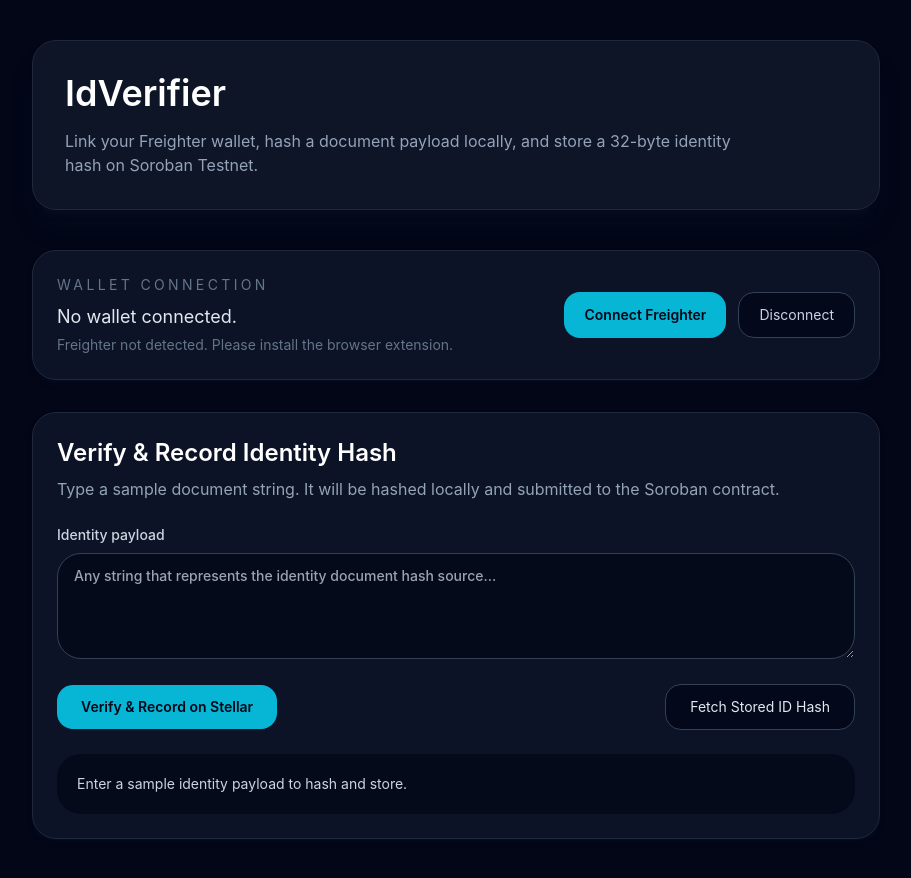
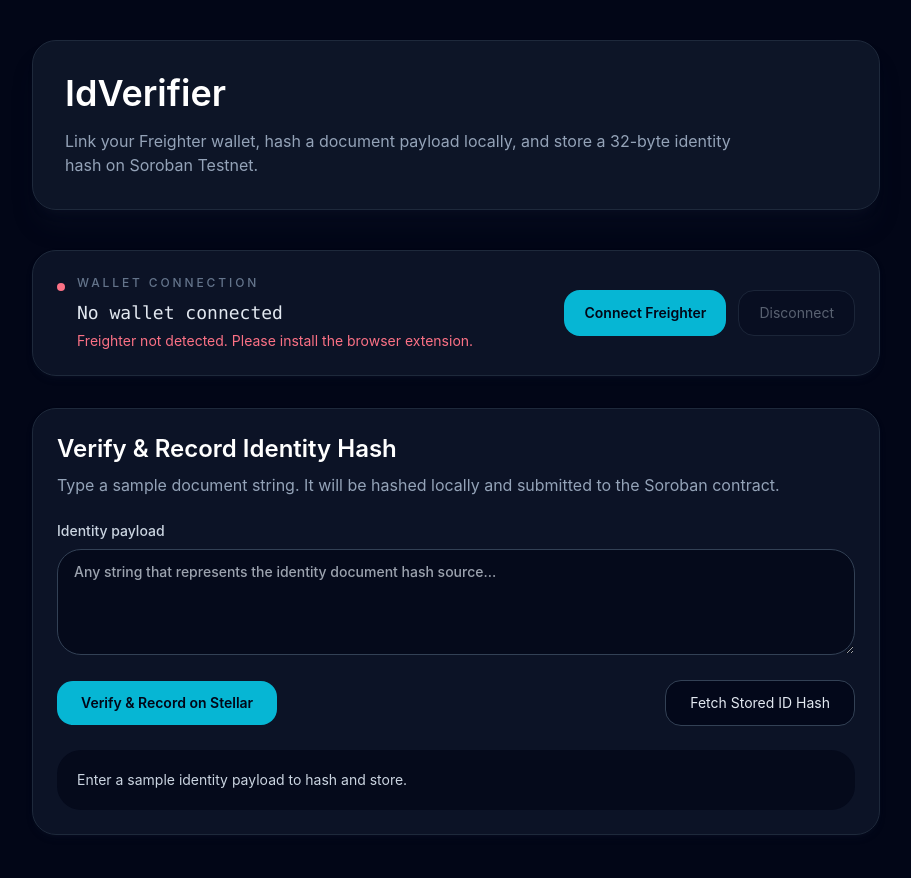
Before and after one commit to emteebug12-jpg/Soroban-IdVerify-It, a Next.js app: page / in a window 1280 px wide. Shown: the whole page, without its empty margins (184-1095 px from the left). Built offline with nearby package versions, Linux system fonts and the light colour scheme; no server answers; what @stellar/stellar-sdk would draw is missing.

Commit message:
feat(wallet): show truncated address, copy button and reconnect state
Wires tone/spinner into handleConnect and handleDisconnect, displays
the address truncated with a copy button and status dot, and disables
Connect/Disconnect appropriately based on connection state.

```diff
--- a/app/components/WalletButton.tsx
+++ b/app/components/WalletButton.tsx
@@ -71,43 +71,64 @@
   }, [setPublicKey]);
 
   const handleConnect = async () => {
+    setIsConnecting(true);
+    setTone("info");
     setStatus("Connecting to Freighter...");
     try {
       const key = await connectFreighter();
       setPublicKey(key);
+      setTone("success");
       setStatus("Connected to Freighter.");
     } catch (error) {
       console.error(error);
+      setTone("error");
       setStatus(error instanceof Error ? error.message : String(error));
+    } finally {
+      setIsConnecting(false);
     }
   };
 
   const handleDisconnect = () => {
     setPublicKey("");
+    setTone("info");
     setStatus("Disconnected from Freighter.");
   };
 
   return (
     <section className="mb-8 rounded-3xl border border-slate-800 bg-slate-900/80 p-6 shadow-md shadow-slate-900/30">
       <div className="flex flex-col gap-4 sm:flex-row sm:items-center sm:justify-between">
-        <div>
-          <p className="text-sm uppercase tracking-[0.24em] text-slate-500">Wallet Connection</p>
-          <p className="mt-2 text-lg text-slate-200">{publicKey || "No wallet connected."}</p>
-          <p className="mt-1 text-sm text-slate-500">{status}</p>
+        <div className="flex items-start gap-3">
+          <span className={`mt-2 h-2 w-2 shrink-0 rounded-full ${DOT_CLASSES[tone]}`} />
+          <div>
+            <p className="text-xs font-medium uppercase tracking-[0.24em] text-slate-500">Wallet Connection</p>
+            <div className="mt-2 flex items-center gap-2">
+              <p className="font-mono text-lg text-slate-200">
+                {publicKey ? truncateAddress(publicKey, 6) : "No wallet connected"}
+              </p>
+              {publicKey ? <CopyButton value={publicKey} label="Copy address" /> : null}
+            </div>
+            <p className={`mt-1 flex items-center gap-2 text-sm ${TONE_CLASSES[tone]}`}>
+              {isConnecting ? <Spinner /> : null}
+              {status}
+            </p>
+          </div>
         </div>
 
         <div className="flex flex-wrap gap-3">
           <button
             type="button"
             onClick={handleConnect}
-            className="rounded-2xl bg-cyan-500 px-5 py-3 text-sm font-semibold text-slate-950 transition hover:bg-cyan-400"
+            disabled={isConnecting}
+            className="inline-flex items-center gap-2 rounded-2xl bg-cyan-500 px-5 py-3 text-sm font-semibold text-slate-950 transition hover:bg-cyan-400 disabled:cursor-not-allowed disabled:opacity-60"
           >
-            Connect Freighter
+            {isConnecting ? <Spinner /> : null}
+            {publicKey ? "Reconnect" : "Connect Freighter"}
           </button>
           <button
             type="button"
             onClick={handleDisconnect}
-            className="rounded-2xl border border-slate-700 bg-slate-950/80 px-5 py-3 text-sm text-slate-300 transition hover:border-slate-500"
+            disabled={!publicKey}
+            className="rounded-2xl border border-slate-700 bg-slate-950/80 px-5 py-3 text-sm text-slate-300 transition hover:border-slate-500 disabled:cursor-not-allowed disabled:opacity-40"
           >
             Disconnect
           </button>
```
